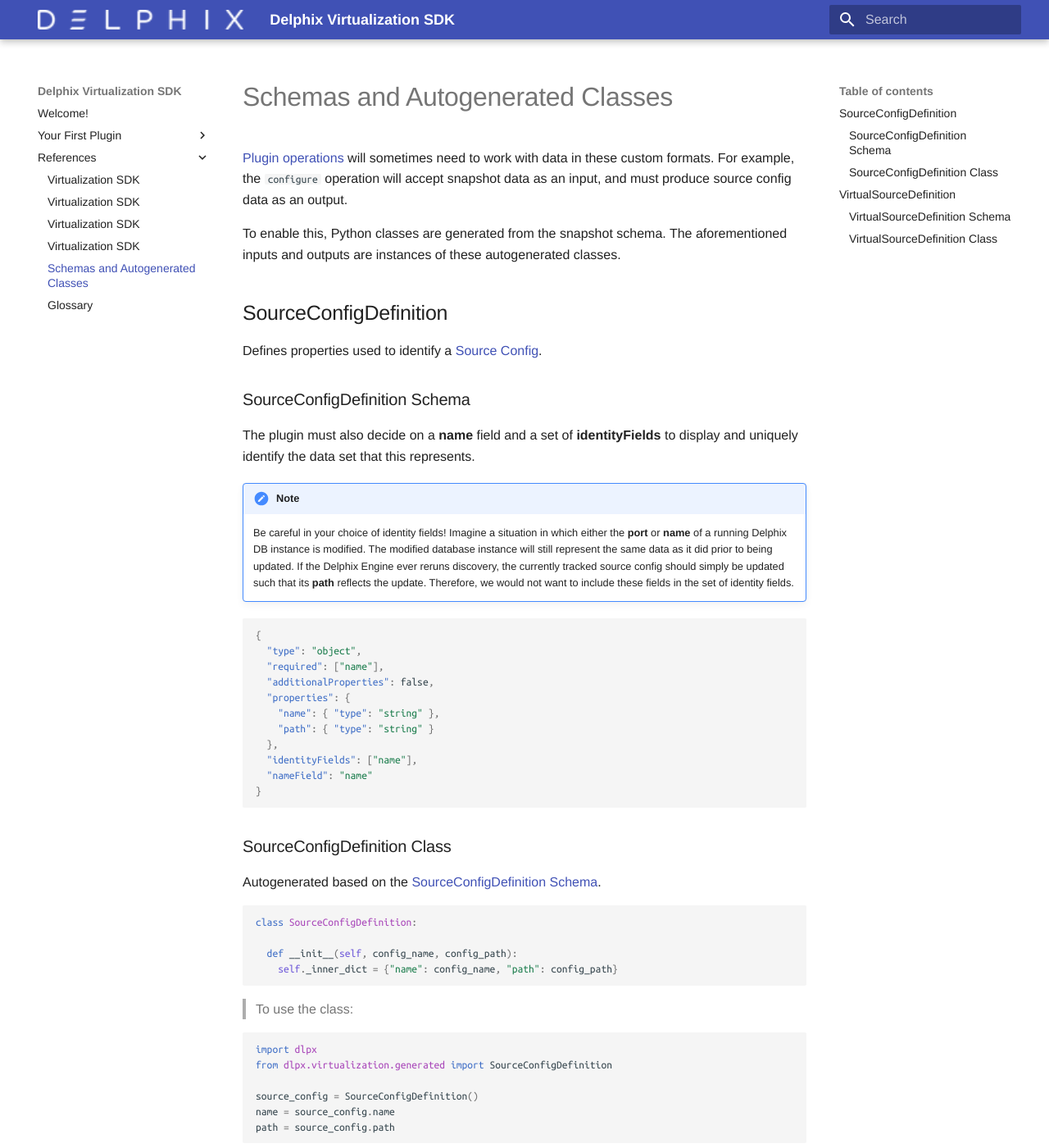
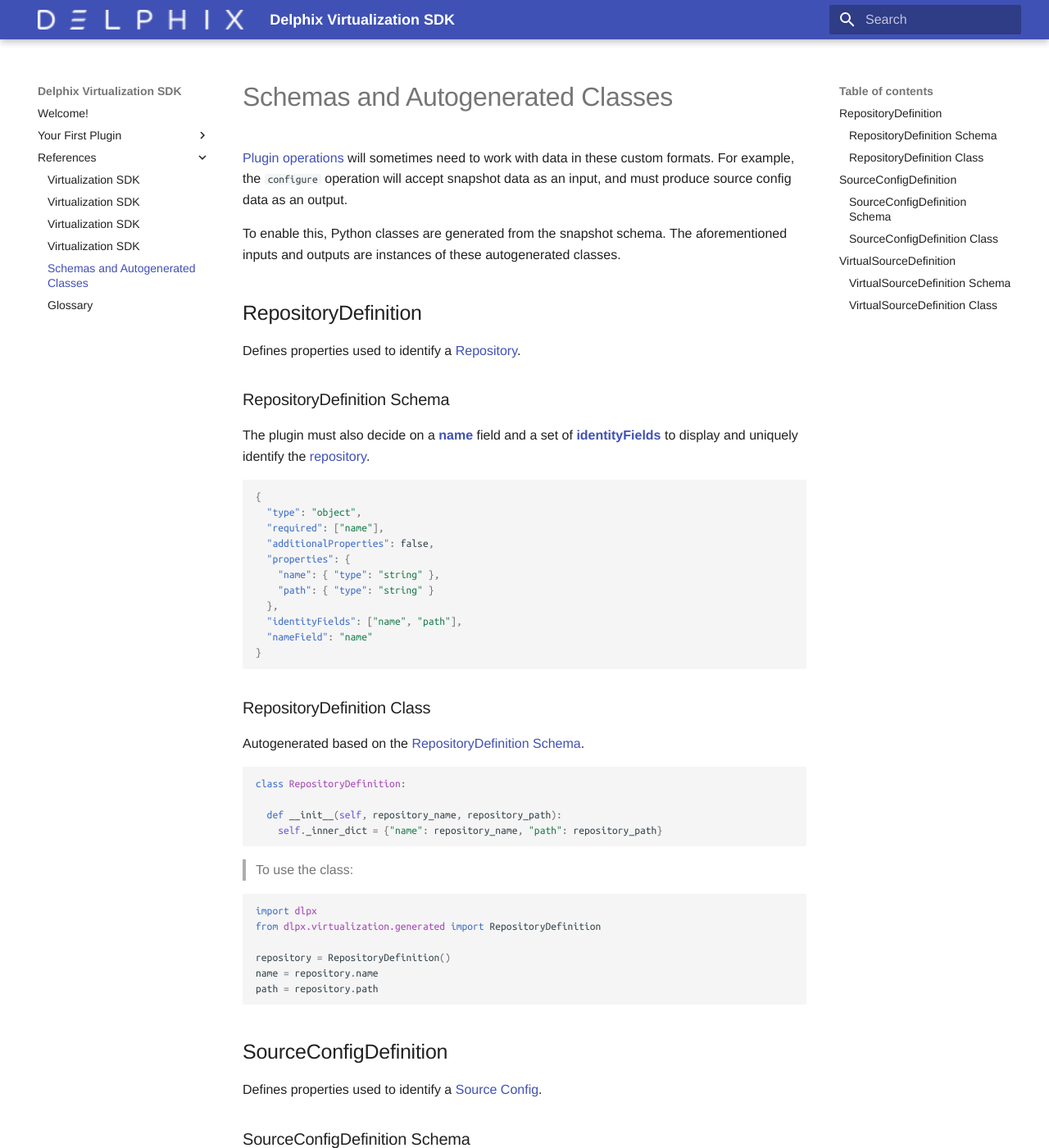
Before and after one commit to delphix/virtualization-sdk, an MkDocs documentation site: the page built from docs/References/Schemas_and_Autogenerated_Classes.md, in a window 1280 px wide and 1400 px high. Shown: the whole window at 82% size. Built offline with MkDocs 1.6.1 and Material for MkDocs 9.7.7, drawn with Linux system fonts in a browser that asks for light colours; some web fonts are replaced.

Commit message:
Standardize json highlighting

````diff
--- a/docs/References/Schemas_and_Autogenerated_Classes.md
+++ b/docs/References/Schemas_and_Autogenerated_Classes.md
@@ -3,6 +3,50 @@
 [Plugin operations](/References/Plugin_Operations) will sometimes need to work with data in these custom formats. For example, the `configure` operation will accept snapshot data as an input, and must produce source config data as an output.
 
 To enable this, Python classes are generated from the snapshot schema. The aforementioned inputs and outputs are instances of these autogenerated classes.
+
+## RepositoryDefinition
+
+Defines properties used to identify a [Repository](Glossary.md#repository).
+
+### RepositoryDefinition Schema
+
+The plugin must also decide on a [**name**](Schemas.md#namefield) field and a set of [**identityFields**](Schemas.md#identityfields) to display and uniquely identify the [repository](Glossary.md#repository).
+
+```json
+{
+  "type": "object",
+  "required": ["name"],
+  "additionalProperties": false,
+  "properties": {
+    "name": { "type": "string" },
+    "path": { "type": "string" }
+  },
+  "identityFields": ["name", "path"],
+  "nameField": "name"
+}
+```
+
+### RepositoryDefinition Class
+
+Autogenerated based on the [RepositoryDefinition Schema](#repositorydefinition-schema).
+
+```python
+class RepositoryDefinition:
+
+  def __init__(self, repository_name, repository_path):
+    self._inner_dict = {"name": repository_name, "path": repository_path}
+```
+
+> To use the class:
+
+```python
+import dlpx
+from dlpx.virtualization.generated import RepositoryDefinition
+
+repository = RepositoryDefinition()
+name = repository.name
+path = repository.path
+```
 
 ## SourceConfigDefinition
 
````
Also changed, not shown: docs/References/Schemas.md (+19 -9 lines), docs/Your_First_Plugin/Data_Ingestion.md (+1 -1 lines), docs/Your_First_Plugin/Discovery.md (+2 -2 lines), docs/Your_First_Plugin/Provisioning.md (+3 -3 lines).
